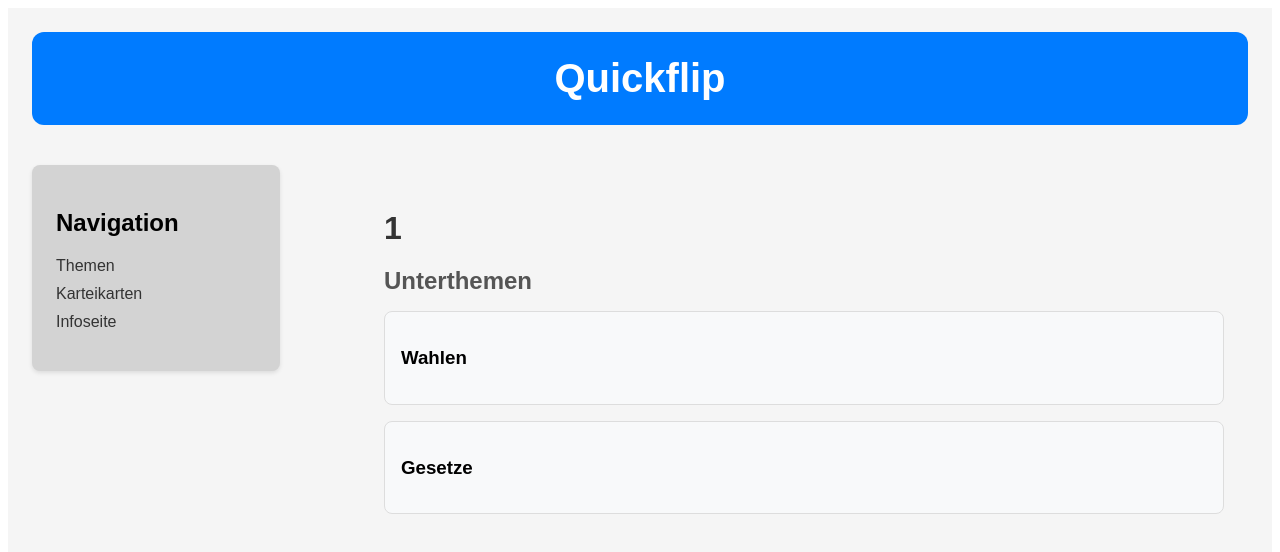
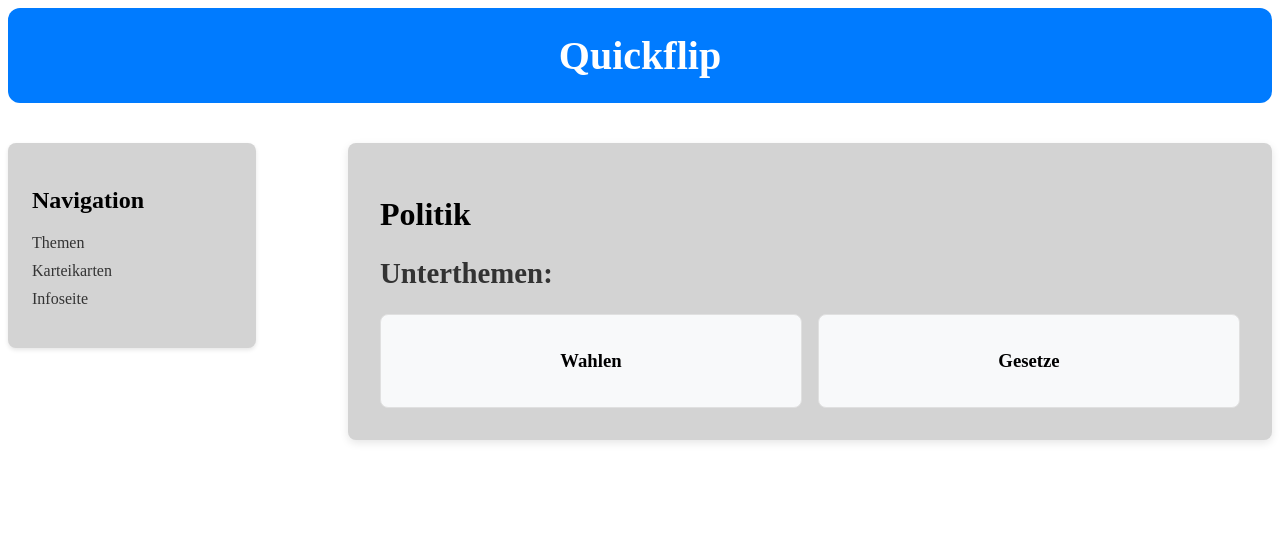
Before and after one commit to JustinKaram04/dhbwka-karteikarten, an Angular app in the folder Frontend/: page /themen/1 in a window 1280 px wide. Shown: the top 552 px of the page. Built offline with nearby package versions, Linux system fonts and the light colour scheme.

Commit message:
css verbessert

```diff
--- a/Frontend/src/app/features/dashboard/dashboard.component.html
+++ b/Frontend/src/app/features/dashboard/dashboard.component.html
@@ -1,20 +1,16 @@
 <div class="dashboard">
+  <app-header></app-header>
 
-  <app-header></app-header>
-    <!-- Inhalt -->
   <div class="content">
     <app-sidebar></app-sidebar>
 
-      <!-- Themenbereiche -->
     <main class="topics">
-        <h2>Themenbereiche</h2>
-        <div class="topic-container">
+      <h2>Themenbereiche:</h2>
       <div class="topic-container">
         <div class="topic-card" *ngFor="let thema of themengebiete" (click)="navigateToThemengebiet(thema.id)">
           <h2>{{ thema.name }}</h2>
         </div>
       </div>
-        </div>
     </main>
   </div>
 </div>
--- a/Frontend/src/app/features/themengebiete/themengebiete.component.css
+++ b/Frontend/src/app/features/themengebiete/themengebiete.component.css
@@ -1,49 +1,61 @@
-.themengebiet{
+/* Allgemeines Layout */
+.themengebiete-container {
   font-family: Arial, sans-serif;
   padding: 1.5rem;
   background-color: #f5f5f5;
 }
+
+
+
+/* Content Layout */
 .content {
   display: grid;
   grid-template-columns: 1fr 3fr;
   gap: 2rem;
   align-items: flex-start;
 }
-.themengebiet-container {
-  font-family: Arial, sans-serif;
-  padding: 1.5rem;
-  background-color: #f5f5f5;
+
+/* Themenbereiche */
+.themengebiete {
+  background-color: #d3d3d3;
+  border-radius: 8px;
+  padding: 2rem;
+  box-shadow: 0 3px 8px rgba(0, 0, 0, 0.1);
+}
+.themengebiete h2 {
+  font-size: 1.8rem;
+  margin-bottom: 1.5rem;
+  color: #333;
+}
+
+/* Topic Cards */
+.unterthemen-container {
+  display: grid;
+  grid-template-columns: repeat(auto-fit, minmax(200px, 1fr));
+  gap: 1rem;
+}
+.unterthemen-card {
+  background-color: #f8f9fa;
+  border: 1px solid #e0e0e0;
+  border-radius: 8px;
+  padding: 1rem;
+  text-align: center;
+  transition: border-color 0.3s ease, box-shadow 0.3s ease;
+}
+.unterthemen-card:hover {
+  border-color: #84abd4;
+  box-shadow: 0 2px 6px rgba(0, 0, 0, 0.15);
+}
+.unterthemen-image {
+  height: 100px;
+  background: linear-gradient(135deg, #e0e0e0, #f8f8f8);/* Allgemeines Layout */
+  .info-page {
+    font-family: Arial, sans-serif;
+    padding: 1.5rem;
+    background-color: #f5f5f5;
+    min-height: 100vh;
+    display: flex;
+    flex-direction: column;
   }
 
-  .themengebiet-container h1 {
-    font-size: 2rem;
-    margin-bottom: 1rem;
-    color: #333;
-  }
-
-  .themengebiet-container h2 {
-    font-size: 1.5rem;
-    margin-bottom: 1rem;
-    color: #555;
-  }
-
-  .unterthemen-list {
-    display: flex;
-    flex-direction: column;
-    gap: 1rem;
-  }
-
-  .unterthema-card {
-    background-color: #f8f9fa;
-    border: 1px solid #ddd;
-    padding: 1rem;
-    border-radius: 8px;
-    cursor: pointer;
-    transition: all 0.3s ease-in-out;
-  }
-
-  .unterthema-card:hover {
-    background-color: #007bff;
-    color: white;
-    border-color: #0056b3;
-  }
+}
--- a/Frontend/src/app/features/themengebiete/themengebiete.component.html
+++ b/Frontend/src/app/features/themengebiete/themengebiete.component.html
@@ -1,15 +1,15 @@
-<div class="themengebiet">
+<div class="themengebiet-container">
   <app-header></app-header>
 
 <div class="content">
     <app-sidebar></app-sidebar>
 
-<div class="themengebiet-container">
-    <h1>{{ themengebietId }}</h1>
-    <h2>Unterthemen</h2>
+<div class="themengebiete">
+    <h1>{{ themengebietName }}</h1>
+    <h2>Unterthemen:</h2>
 
-    <div class="unterthemen-list">
-      <div class="unterthema-card" *ngFor="let unterthema of unterthemen" (click)="navigateToUnterthema(unterthema.id)">
+    <div class="unterthemen-container">
+      <div class="unterthemen-card" *ngFor="let unterthema of unterthemen" (click)="navigateToUnterthema(unterthema.id)">
         <h3>{{ unterthema.name }}</h3>
       </div>
     </div>
```
Lines whose indentation alone changed are shown as unchanged.
